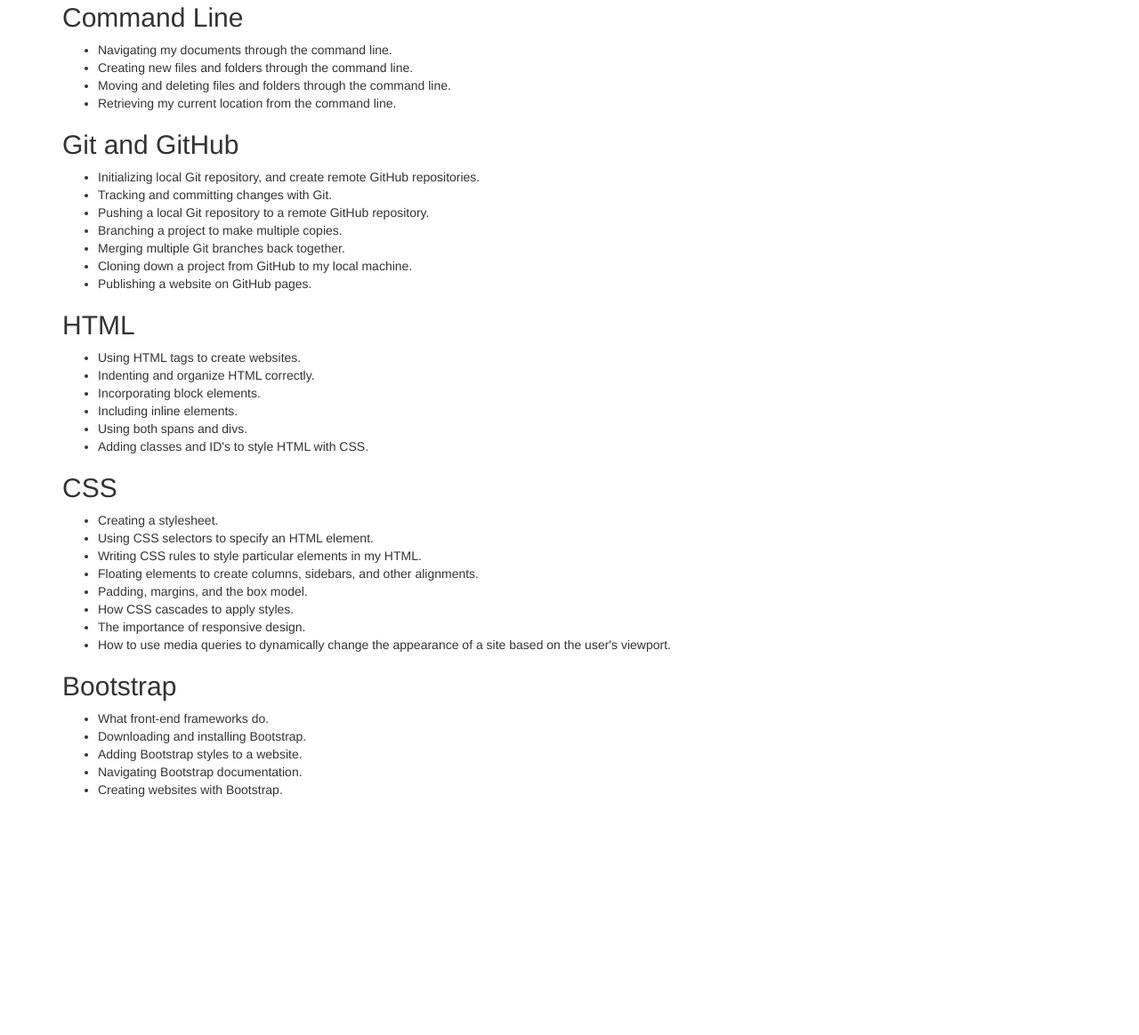
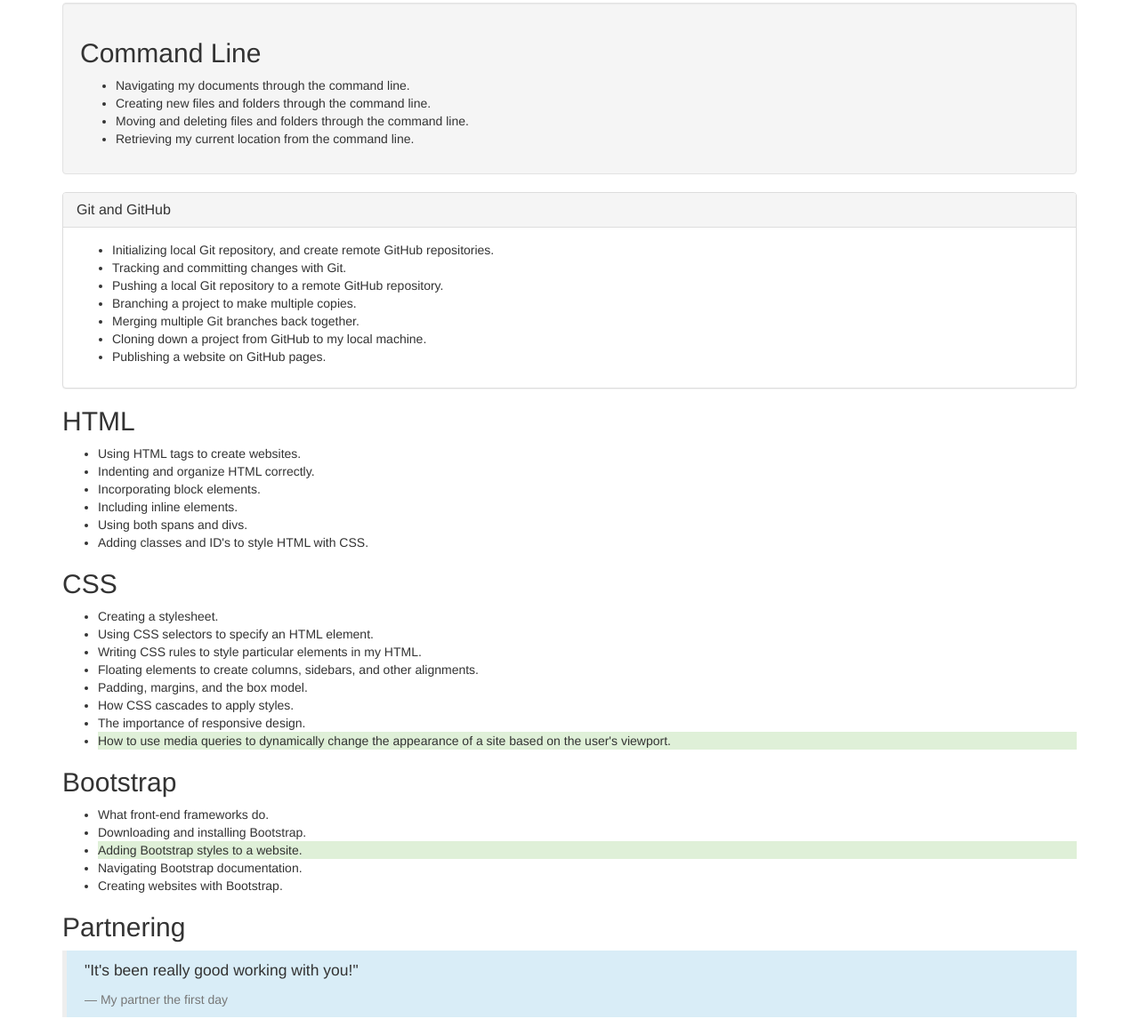
Before and after one commit to quinnschwartz/week-in-review, a plain HTML site: page index.html in a window 1280 px wide. Shown: the part 267-1431 px from the top of the page at 89% size. Before the commit the page ends 1175 px from the top, so only its background shows below. Drawn offline with Linux system fonts and the light colour scheme.

Commit message:
add bootstrap classes

```diff
--- a/index.html
+++ b/index.html
@@ -13,6 +13,7 @@
           I've almost finished my first week at Epicodus. Here are some of the things I've learned so far:
         </p>
       </div>
+      <div class="well">
         <h2>Command Line</h2>
         <ul>
           <li>Navigating my documents through the command line.</li>
@@ -20,7 +21,12 @@
           <li>Moving and deleting files and folders through the command line.</li>
           <li>Retrieving my current location from the command line.</li>
         </ul>
-      <h2>Git and GitHub</h2>
+      </div>
+      <div class="panel panel-default">
+        <div class="panel-heading">
+          <h2 class="panel-title">Git and GitHub</h2>
+        </div>
+        <div class="panel-body">
           <ul>
             <li>Initializing local Git repository, and create remote GitHub repositories.</li>
             <li>Tracking and committing changes with Git.</li>
@@ -30,6 +36,8 @@
             <li>Cloning down a project from GitHub to my local machine.</li>
             <li>Publishing a website on GitHub pages.</li>
           </ul>
+        </div>
+      </div>
       <h2>HTML</h2>
       <ul>
         <li>Using HTML tags to create websites.</li>
@@ -48,16 +56,21 @@
         <li>Padding, margins, and the box model.</li>
         <li>How CSS cascades to apply styles.</li>
         <li>The importance of responsive design.</li>
-        <li>How to use media queries to dynamically change the appearance of a site based on the user's viewport.</li>
+        <li class="bg-success">How to use media queries to dynamically change the appearance of a site based on the user's viewport.</li>
       </ul>
       <h2>Bootstrap</h2>
       <ul>
         <li>What front-end frameworks do.</li>
         <li>Downloading and installing Bootstrap.</li>
-        <li>Adding Bootstrap styles to a website.</li>
+        <li class="bg-success">Adding Bootstrap styles to a website.</li>
         <li>Navigating Bootstrap documentation.</li>
         <li>Creating websites with Bootstrap.</li>
       </ul>
+      <h2>Partnering</h2>
+      <blockquote class="bg-info">
+        <p>"It's been really good working with you!"</p>
+        <footer>My partner the first day</footer>
+      </blockquote>
     </div>
   </body>
 </html>
```
Lines whose indentation alone changed are shown as unchanged.
